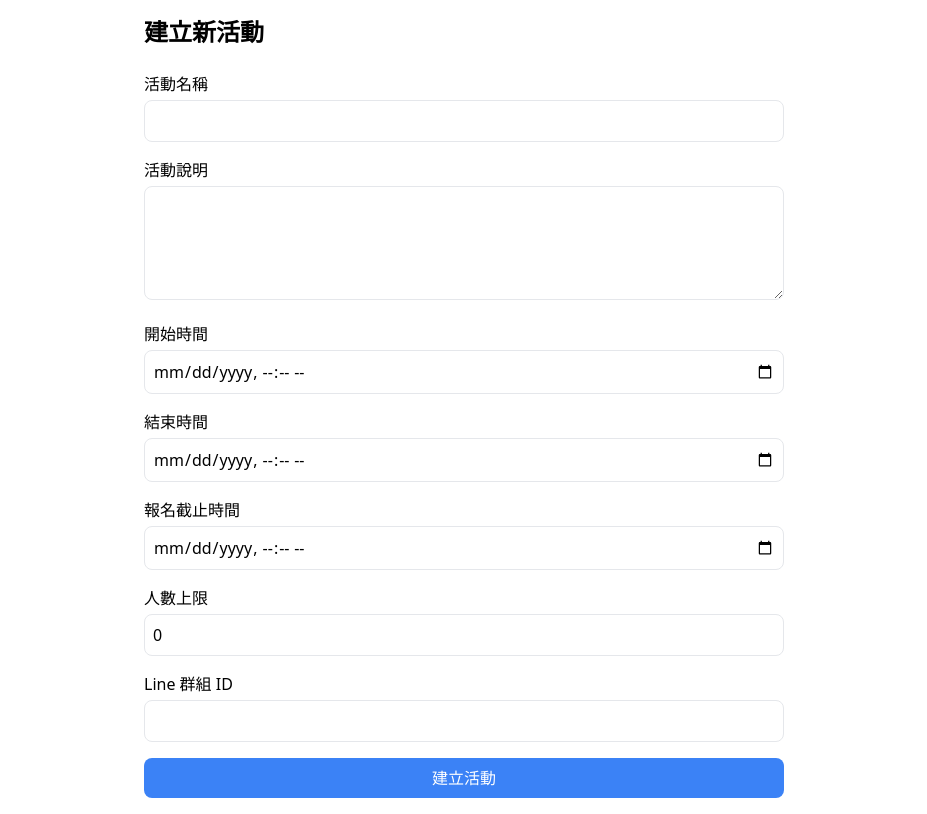
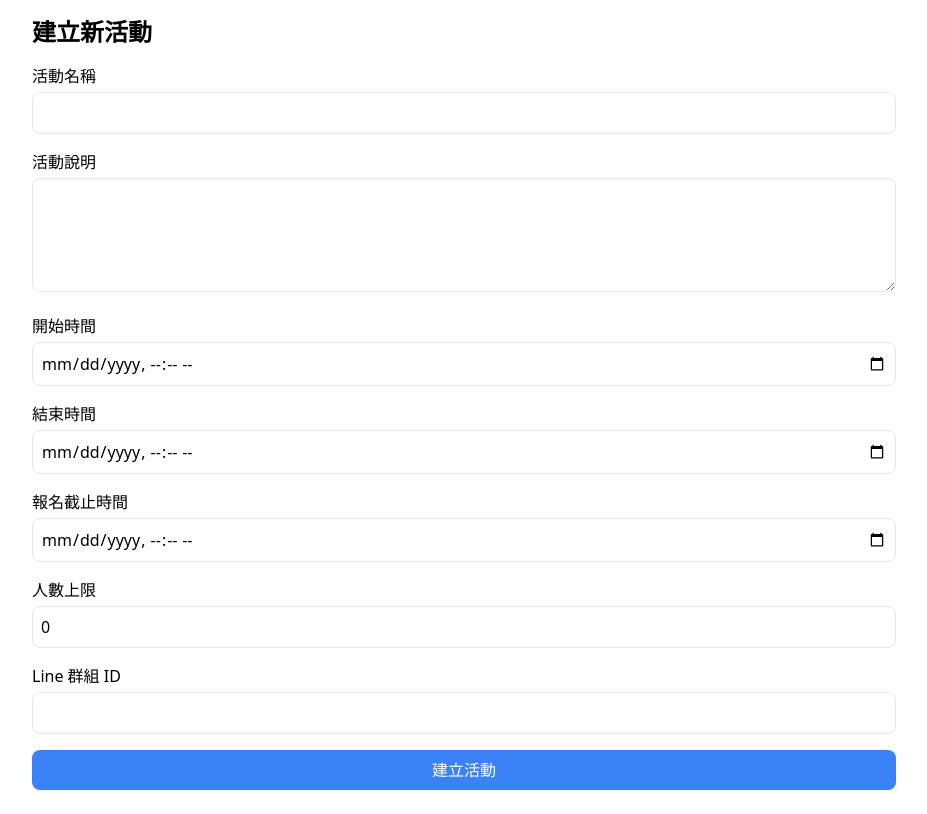
Before and after one commit to marmotkit/line-event-registration, a Next.js app: page /admin in a window 1280 px wide. Shown: the whole page, without its empty margins (176-1103 px from the left). Built offline with nearby package versions, Linux system fonts and the light colour scheme.

Commit message:
改善管理介面的錯誤處理

```diff
--- a/pages/admin/index.tsx
+++ b/pages/admin/index.tsx
@@ -9,10 +9,13 @@ interface EventForm {
   registrationDeadline: string;
   maxParticipants: number;
   groupId: string;
+  status: string;
+  createdBy: string;
 }
 
 export default function Admin() {
   const router = useRouter();
+  const [error, setError] = useState<string>('');
   const [formData, setFormData] = useState<EventForm>({
     title: '',
     description: '',
@@ -21,6 +24,8 @@ export default function Admin() {
     registrationDeadline: '',
     maxParticipants: 0,
     groupId: '',
+    status: 'active',
+    createdBy: 'admin'
   });
 
   const handleChange = (e: React.ChangeEvent<HTMLInputElement | HTMLTextAreaElement>) => {
@@ -33,34 +38,44 @@ export default function Admin() {
 
   const handleSubmit = async (e: React.FormEvent) => {
     e.preventDefault();
+    setError(''); // 清除之前的錯誤
+
     try {
+      console.log('送出的資料:', formData);
+
       const response = await fetch('/api/events', {
         method: 'POST',
         headers: {
           'Content-Type': 'application/json',
         },
-        body: JSON.stringify({
-          ...formData,
-          createdBy: 'admin',
-          status: 'active'
-        }),
+        body: JSON.stringify(formData),
       });
 
-      if (response.ok) {
-        alert('活動建立成功！');
-        router.push('/events');
-      } else {
-        throw new Error('活動建立失敗');
+      const data = await response.json();
+
+      if (!response.ok) {
+        throw new Error(data.message || data.error || '未知錯誤');
       }
-    } catch (error) {
-      console.error('Error:', error);
-      alert('活動建立失敗，請稍後再試');
+
+      console.log('回應:', data);
+      alert('活動建立成功！');
+      router.push('/events');
+    } catch (error: any) {
+      console.error('建立活動失敗:', error);
+      setError(error.message || '建立活動失敗，請稍後再試');
     }
   };
 
   return (
-    <div className="max-w-2xl mx-auto p-4">
-      <h1 className="text-2xl font-bold mb-6">建立新活動</h1>
+    <div className="max-w-4xl mx-auto p-4">
+      <h1 className="text-2xl font-bold mb-4">建立新活動</h1>
+
+      {error && (
+        <div className="bg-red-100 border border-red-400 text-red-700 px-4 py-3 rounded mb-4">
+          {error}
+        </div>
+      )}
+
       <form onSubmit={handleSubmit} className="space-y-4">
         <div>
           <label className="block mb-1">活動名稱</label>
```
